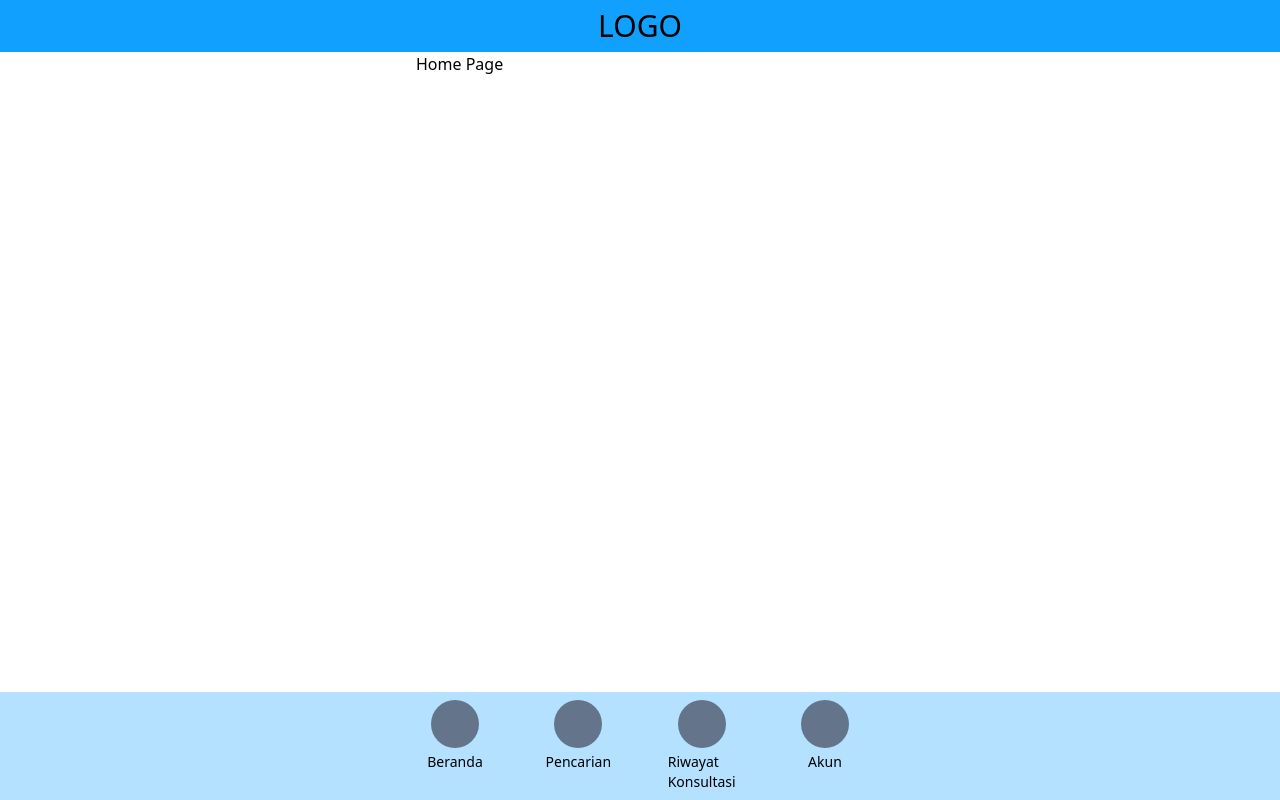
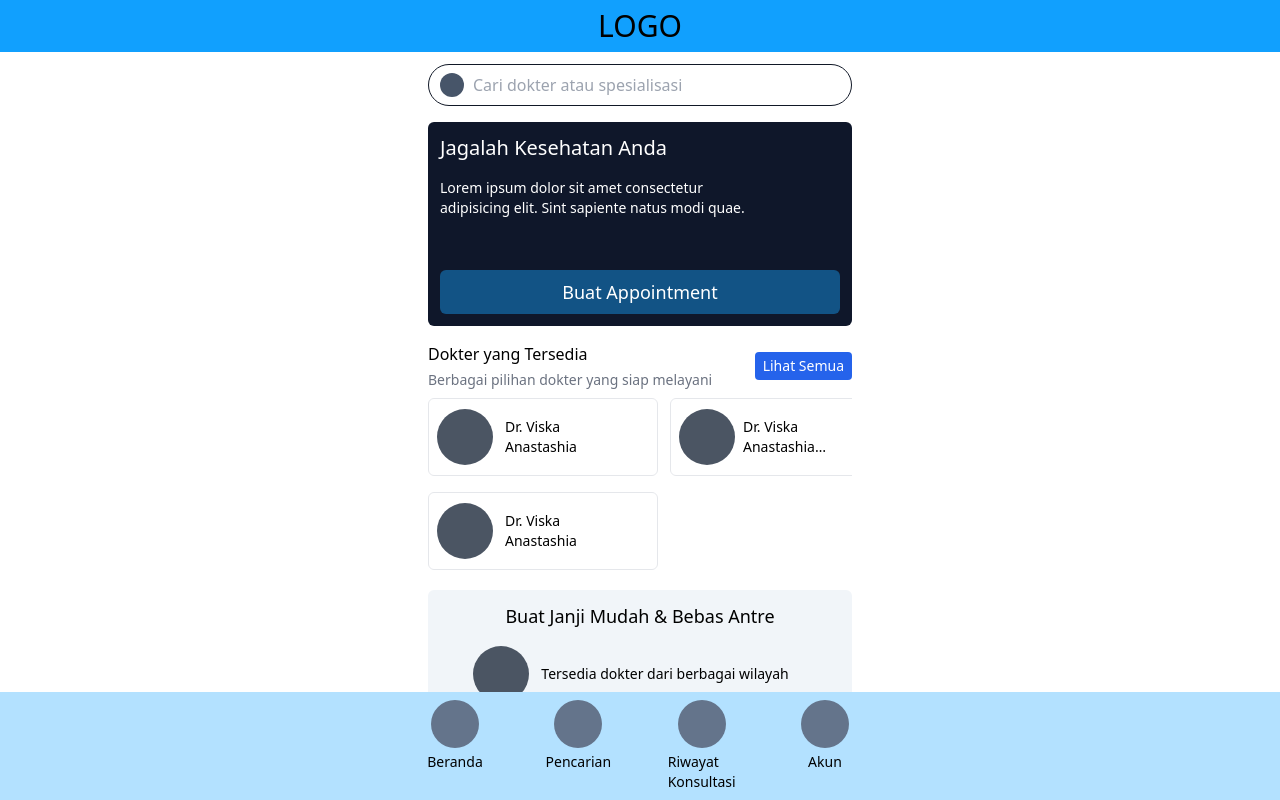
Before and after one commit to curagan/curagan-frontend, a Next.js app: page /beranda in a window 1280 px wide. Built offline with nearby package versions, Linux system fonts and the light colour scheme.

Commit message:
feat: update 'beranda' style & content

```diff
--- a/pages/beranda/index.tsx
+++ b/pages/beranda/index.tsx
@@ -4,8 +4,113 @@ import { NextPage } from 'next';
 const Home: NextPage = () => {
   return (
     <LayoutWrapper>
-      <div className="flex flex-col gap-4">
-        <h1>Home Page</h1>
+      <div className="w-full flex flex-col gap-4 p-3 pb-0">
+        {/* Searchbar */}
+        <form className="w-full">
+          <label htmlFor="searchBar" className="sr-only">
+            Cari dokter atau spesialisasi
+          </label>
+          <div className="relative flex items-center">
+            <div className="absolute h-6 w-6 rounded-full bg-slate-600 translate-x-3"></div>
+            <input
+              type="text"
+              name="searchBar"
+              placeholder="Cari dokter atau spesialisasi"
+              className="w-full pl-11 pr-3 py-2 rounded-full border border-gray-900"
+            />
+          </div>
+        </form>
+
+        {/* Hero Card */}
+        <div className="w-full flex flex-col gap-4 p-3 rounded-md bg-slate-900 text-white">
+          <h2 className="text-xl font-medium">Jagalah Kesehatan Anda</h2>
+          <p className="w-4/5 text-sm">
+            Lorem ipsum dolor sit amet consectetur adipisicing elit. Sint
+            sapiente natus modi quae.
+          </p>
+          <button className="w-full rounded-md p-2 mt-9 text-lg bg-[#13629D] bg-opacity-80 hover:bg-opacity-100">
+            Buat Appointment
+          </button>
+        </div>
+
+        {/* Doctor List */}
+        <div className="w-full flex flex-col gap-2">
+          <div className="flex items-center justify-between">
+            <div className="flex flex-col gap-1">
+              <h2 className="font-medium">Dokter yang Tersedia</h2>
+              <p className="text-sm text-gray-500">
+                Berbagai pilihan dokter yang siap melayani
+              </p>
+            </div>
+            <button className="w-fit px-2 py-1 rounded text-sm bg-blue-600 text-white">
+              Lihat Semua
+            </button>
+          </div>
+
+          <div className="overflow-x-auto overflow-y-clip">
+            <div className="min-w-full w-[1000px] h-44 flex flex-wrap items-start gap-3">
+              <div className="w-[230px] h-[78px] flex items-center gap-3 p-2 border rounded-md">
+                <div className="w-14 h-14 min-w-fit rounded-full bg-gray-600"></div>
+                <span className="w-3/5 line-clamp-2 text-sm">
+                  Dr. Viska Anastashia
+                </span>
+              </div>
+              <div className="w-[230px] h-[78px] flex items-center gap-2 p-2 border rounded-md">
+                <div className="w-14 h-14 min-w-fit rounded-full bg-gray-600"></div>
+                <span className="w-3/5 line-clamp-2 text-sm">
+                  Dr. Viska Anastashia Dadwraed
+                </span>
+              </div>
+              <div className="w-[230px] h-[78px] flex items-center gap-3 p-2 border rounded-md">
+                <div className="w-14 h-14 min-w-fit rounded-full bg-gray-600"></div>
+                <span className="w-3/5 line-clamp-2 text-sm">
+                  Dr. Viska Anastashia
+                </span>
+              </div>
+              <div className="w-[230px] h-[78px] flex items-center gap-3 p-2 border rounded-md">
+                <div className="w-14 h-14 min-w-fit rounded-full bg-gray-600"></div>
+                <span className="w-3/5 line-clamp-2 text-sm">
+                  Dr. Viska Anastashia
+                </span>
+              </div>
+              <div className="w-[230px] h-[78px] flex items-center gap-3 p-2 border rounded-md">
+                <div className="w-14 h-14 min-w-fit rounded-full bg-gray-600"></div>
+                <span className="w-3/5 line-clamp-2 text-sm">
+                  Dr. Viska Anastashia
+                </span>
+              </div>
+            </div>
+          </div>
+        </div>
+
+        {/* Message / Advertisement */}
+        <div className="w-full flex flex-col items-center gap-4 p-3 rounded-md bg-slate-100">
+          <h2 className="text-lg text-center font-medium">
+            Buat Janji Mudah & Bebas Antre
+          </h2>
+          <div className="w-5/6 flex items-center gap-3">
+            <div className="w-14 h-14 min-w-fit rounded-full bg-gray-600"></div>
+            <p className="text-sm">Tersedia dokter dari berbagai wilayah</p>
+          </div>
+          <div className="w-5/6 flex items-center gap-3">
+            <div className="w-14 h-14 min-w-fit rounded-full bg-gray-600"></div>
+            <p className="text-sm">Cepat - tanpa antre & daftar ulang</p>
+          </div>
+          <div className="w-5/6 flex items-center gap-3">
+            <div className="w-14 h-14 min-w-fit rounded-full bg-gray-600"></div>
+            <p className="text-sm">Tersedia ragam jadwal sesuai kebutuhanmu</p>
+          </div>
+        </div>
+
+        {/* Footer */}
+        <footer className="w-full flex flex-col items-center gap-2 p-3 text-center rounded-t-md bg-slate-200">
+          <div className="w-full flex items-center justify-center p-2">
+            <span className="text-2xl">LOGO</span>
+          </div>
+          <span className="text-sm text-gray-500">
+            © Curagan 2023, ALL RIGHTS RESERVED
+          </span>
+        </footer>
       </div>
     </LayoutWrapper>
   );
```
